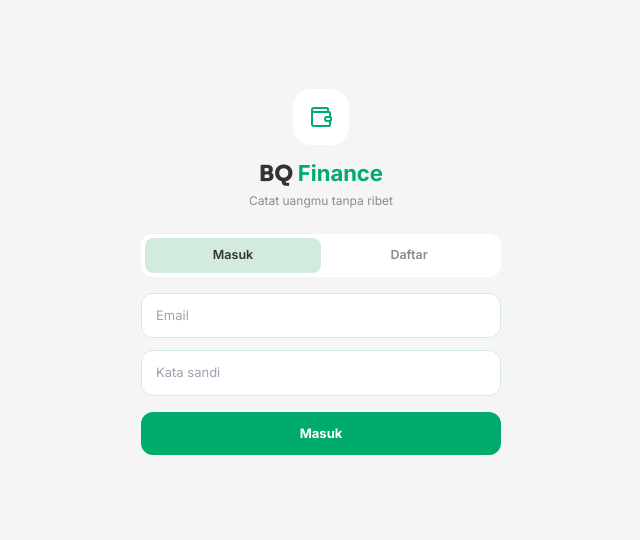
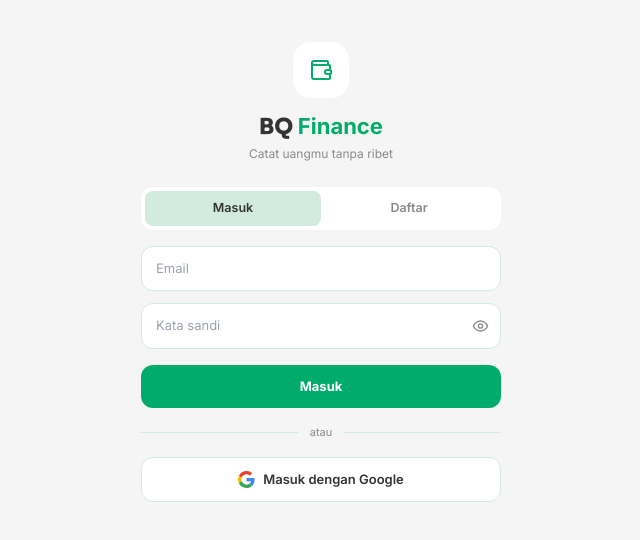
Before and after one commit to nandarbq/BQ-Finance, a React (Vite) app: page / in a window 1280 px wide. Shown: the part 128-668 px from the top of the page, without its empty margins (319-959 px from the left). Built offline with nearby package versions, Linux system fonts and the light colour scheme; no server answers.

Commit message:
feat: add metode login with google

```diff
--- a/src/components/AuthGate.jsx
+++ b/src/components/AuthGate.jsx
@@ -1,6 +1,6 @@
 import React, { useEffect, useState } from "react";
 import { supabase } from "../lib/supabaseClient";
-import { Wallet } from "lucide-react";
+import { Wallet, Eye, EyeOff } from "lucide-react";
 
 export default function AuthGate({ children }) {
   const [session, setSession] = useState(null);
@@ -11,6 +11,8 @@
   const [error, setError] = useState("");
   const [info, setInfo] = useState("");
   const [submitting, setSubmitting] = useState(false);
+  const [showPassword, setShowPassword] = useState(false);
+  const [googleLoading, setGoogleLoading] = useState(false);
 
   useEffect(() => {
     supabase.auth.getSession().then(({ data }) => {
@@ -41,6 +43,18 @@
       else setInfo("Akun dibuat. Cek email untuk konfirmasi, lalu masuk di sini.");
     }
     setSubmitting(false);
+  }
+
+  async function handleGoogleAuth() {
+    setError("");
+    setInfo("");
+    setGoogleLoading(true);
+    const { error } = await supabase.auth.signInWithOAuth({
+      provider: "google",
+      options: { redirectTo: window.location.origin },
+    });
+    if (error) setError(error.message);
+    setGoogleLoading(false);
   }
 
   if (checking) {
@@ -94,14 +108,25 @@
               className="w-full px-3.5 py-3 rounded-xl outline-none"
               style={{ background: "var(--bg-surface)", color: "var(--text-primary)", fontSize: 13, border: "1px solid var(--bg-selected)" }}
             />
+            <div className="relative">
               <input
-              type="password"
+                type={showPassword ? "text" : "password"}
                 value={password}
                 onChange={(e) => setPassword(e.target.value)}
                 placeholder="Kata sandi"
                 className="w-full px-3.5 py-3 rounded-xl outline-none"
                 style={{ background: "var(--bg-surface)", color: "var(--text-primary)", fontSize: 13, border: "1px solid var(--bg-selected)" }}
               />
+              <button
+                type="button"
+                onClick={() => setShowPassword((v) => !v)}
+                className="absolute right-3 top-1/2 -translate-y-1/2 flex items-center justify-center"
+                style={{ color: "var(--text-muted)", background: "transparent", border: "none", cursor: "pointer" }}
+                aria-label={showPassword ? "Sembunyikan kata sandi" : "Tampilkan kata sandi"}
+              >
+                {showPassword ? <EyeOff size={17} /> : <Eye size={17} />}
+              </button>
+            </div>
             {error && <p style={{ color: "var(--negative)", fontSize: 11.5 }}>{error}</p>}
             {info && <p style={{ color: "var(--positive)", fontSize: 11.5 }}>{info}</p>}
             <button
@@ -113,6 +138,28 @@
               {mode === "signin" ? "Masuk" : "Buat akun"}
             </button>
           </form>
+
+          <div className="flex items-center gap-3 my-4">
+            <div className="flex-1" style={{ height: 1, background: "var(--bg-selected)" }} />
+            <span style={{ color: "var(--text-muted)", fontSize: 11 }}>atau</span>
+            <div className="flex-1" style={{ height: 1, background: "var(--bg-selected)" }} />
+          </div>
+
+          <button
+            type="button"
+            onClick={handleGoogleAuth}
+            disabled={googleLoading}
+            className="w-full py-3 rounded-xl flex items-center justify-center gap-2"
+            style={{ background: "var(--bg-surface)", color: "var(--text-primary)", fontSize: 13, fontWeight: 600, border: "1px solid var(--bg-selected)", opacity: googleLoading ? 0.7 : 1 }}
+          >
+            <svg width="17" height="17" viewBox="0 0 48 48" aria-hidden="true">
+              <path fill="#EA4335" d="M24 9.5c3.54 0 6.71 1.22 9.21 3.6l6.85-6.85C35.9 2.38 30.47 0 24 0 14.62 0 6.51 5.38 2.56 13.22l7.98 6.19C12.43 13.72 17.74 9.5 24 9.5z"/>
+              <path fill="#4285F4" d="M46.98 24.55c0-1.57-.15-3.09-.38-4.55H24v9.02h12.94c-.58 2.96-2.26 5.48-4.78 7.18l7.73 6c4.51-4.18 7.09-10.36 7.09-17.65z"/>
+              <path fill="#FBBC05" d="M10.53 28.59c-.48-1.45-.76-2.99-.76-4.59s.27-3.14.76-4.59l-7.98-6.19C.92 16.46 0 20.12 0 24c0 3.88.92 7.54 2.56 10.78l7.97-6.19z"/>
+              <path fill="#34A853" d="M24 48c6.48 0 11.93-2.13 15.89-5.81l-7.73-6c-2.15 1.45-4.92 2.3-8.16 2.3-6.26 0-11.57-4.22-13.47-9.91l-7.98 6.19C6.51 42.62 14.62 48 24 48z"/>
+            </svg>
+            <span>{googleLoading ? "Memproses..." : mode === "signin" ? "Masuk dengan Google" : "Daftar dengan Google"}</span>
+          </button>
         </div>
       </div>
     );
```
Lines whose indentation alone changed are shown as unchanged.
